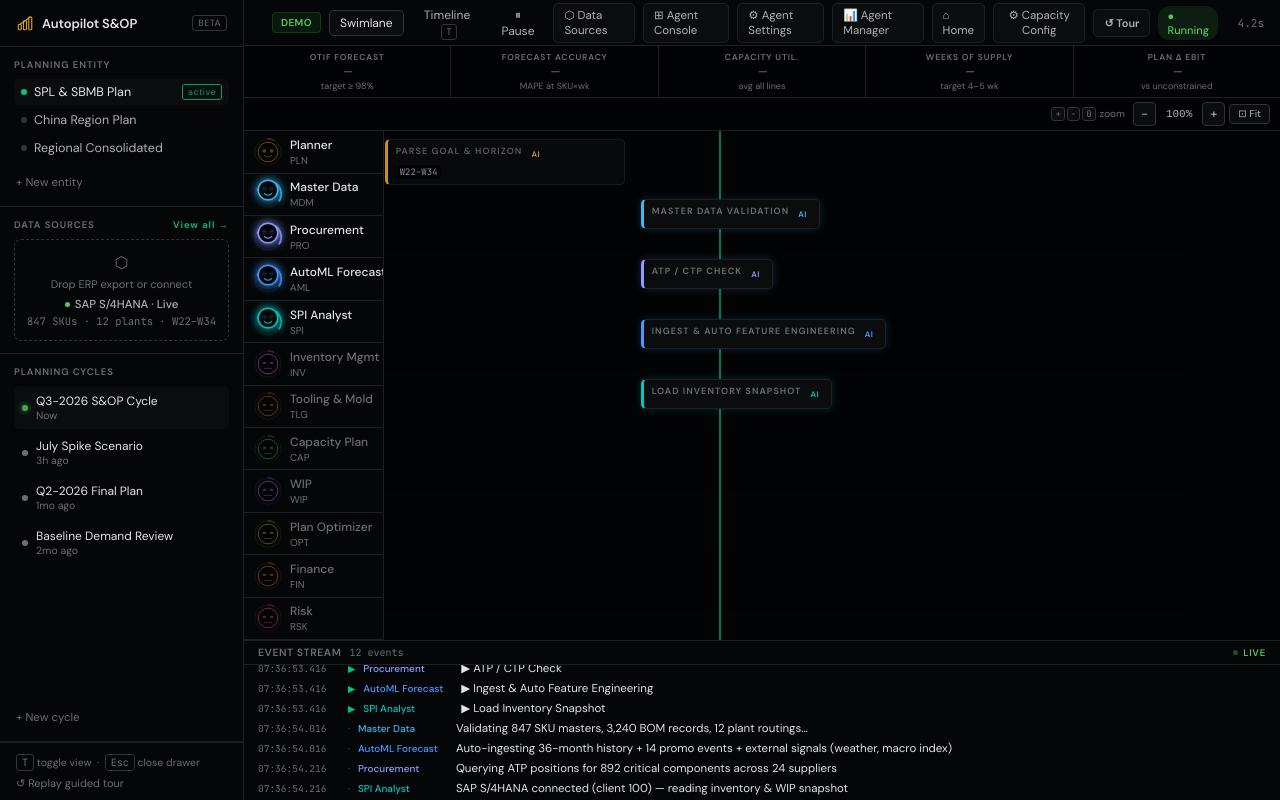
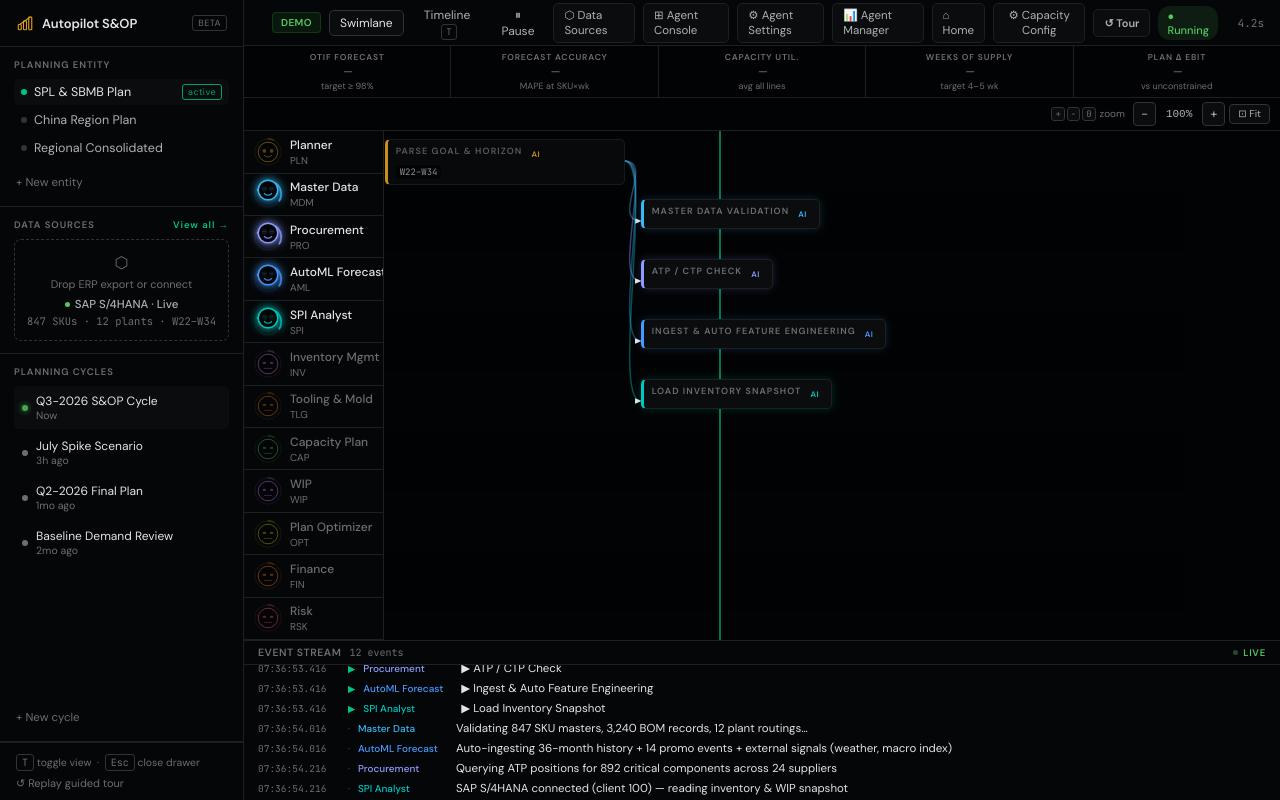
Before and after one commit to jslau2/autopilot-sop, a React (Vite) app in the folder frontend/: page /pipeline in a window 1280 px wide. Both pictures are taken after a click on the button "Skip tour". Built offline with nearby package versions, Linux system fonts and the light colour scheme; a web font is replaced by a local one.

Commit message:
Add dependency connector arrows to swimlane view
https://claude.ai/code/session_011jJSBBy7LGVbrd5WR7VG7b

```diff
--- a/frontend/src/components/Swimlane.tsx
+++ b/frontend/src/components/Swimlane.tsx
@@ -42,9 +42,7 @@ function StepCard({ step, laneIndex, pxPerSec, elapsedT, onClick }: StepCardProp
     <div
       className={`step-card${statusClass}`}
       style={{
-        position: 'absolute',
-        left,
-        top,
+        position: 'absolute', left, top,
         width: step.endT != null ? width : undefined,
         minWidth: step.endT == null ? 80 : undefined,
         '--ac': color,
@@ -73,6 +71,68 @@ function StepCard({ step, laneIndex, pxPerSec, elapsedT, onClick }: StepCardProp
   );
 }
 
+interface ConnectorsProps {
+  stepsArr: Step[];
+  steps: Record<string, Step>;
+  pxPerSec: number;
+  elapsedT: number;
+}
+
+function Connectors({ stepsArr, steps, pxPerSec, elapsedT }: ConnectorsProps) {
+  const paths: React.ReactNode[] = [];
+
+  for (const step of stepsArr) {
+    if (!step.deps || step.deps.length === 0) continue;
+    const toLaneIdx = AGENT_ORDER.indexOf(step.agent);
+    if (toLaneIdx < 0) continue;
+    const toX = step.startT * pxPerSec;
+    const toY = toLaneIdx * LANE_H + LANE_H / 2;
+    const color = AGENTS[step.agent]?.color ?? 'var(--text-3)';
+
+    for (const depId of step.deps) {
+      const dep = steps[depId];
+      if (!dep) continue;
+      const fromLaneIdx = AGENT_ORDER.indexOf(dep.agent);
+      if (fromLaneIdx < 0) continue;
+      const fromX = (dep.endT ?? elapsedT) * pxPerSec;
+      const fromY = fromLaneIdx * LANE_H + LANE_H / 2;
+
+      const cpOffset = Math.max(Math.abs(toX - fromX) * 0.45, 30);
+      const d = `M ${fromX} ${fromY} C ${fromX + cpOffset} ${fromY}, ${toX - cpOffset} ${toY}, ${toX} ${toY}`;
+
+      paths.push(
+        <path
+          key={`${depId}->${step.id}`}
+          d={d}
+          fill="none"
+          style={{ stroke: color, color }}
+          strokeWidth={1.5}
+          strokeOpacity={0.4}
+          markerEnd="url(#sw-arrow)"
+        />
+      );
+    }
+  }
+
+  return (
+    <svg style={{ position: 'absolute', top: 0, left: 0, width: '100%', height: '100%', pointerEvents: 'none', overflow: 'visible' }}>
+      <defs>
+        <marker id="sw-arrow" viewBox="0 0 10 10" refX="8" refY="5" markerWidth="5" markerHeight="5" orient="auto">
+          <path d="M 0 1 L 9 5 L 0 9 z" fill="currentColor" />
+        </marker>
+      </defs>
+      {paths}
+    </svg>
+  );
+}
+
+const zoomBtnStyle: React.CSSProperties = {
+  background: 'var(--bg-card)', border: '1px solid var(--border)',
+  color: 'var(--text-2)', borderRadius: 4, cursor: 'pointer',
+  fontSize: 13, padding: '2px 7px', lineHeight: 1.4,
+  transition: 'border-color 0.1s, color 0.1s',
+};
+
 export default function Swimlane() {
   const { steps, stepsArr, elapsedT, setSelectedStepId } = useDashboard();
   const [pxPerSec, setPxPerSec] = useState(DEFAULT_PX_PER_SEC);
@@ -92,7 +152,6 @@ export default function Swimlane() {
     setPxPerSec(Math.max(8, (containerW - 40) / maxT));
   }, [maxT]);
 
-  // Ctrl+scroll to zoom
   useEffect(() => {
     const el = scrollRef.current;
     if (!el) return;
@@ -105,7 +164,6 @@ export default function Swimlane() {
     return () => el.removeEventListener('wheel', handler);
   }, [zoom]);
 
-  // Keyboard: + - = 0
   useEffect(() => {
     const handler = (e: KeyboardEvent) => {
       if (e.target instanceof HTMLTextAreaElement || e.target instanceof HTMLInputElement) return;
@@ -162,16 +220,16 @@ export default function Swimlane() {
           <div style={{ position: 'relative', width: totalWidth, height: AGENT_ORDER.length * LANE_H }}>
             {/* Lane backgrounds */}
             {AGENT_ORDER.map((agentId, i) => (
-              <div
-                key={agentId}
-                style={{
-                  position: 'absolute', left: 0, right: 0,
-                  top: i * LANE_H, height: LANE_H,
-                  background: i % 2 === 0 ? 'transparent' : 'oklch(0 0 0 / 0.03)',
-                  borderBottom: '1px solid var(--border-s)',
-                }}
-              />
+              <div key={agentId} style={{
+                position: 'absolute', left: 0, right: 0,
+                top: i * LANE_H, height: LANE_H,
+                background: i % 2 === 0 ? 'transparent' : 'oklch(0 0 0 / 0.03)',
+                borderBottom: '1px solid var(--border-s)',
+              }} />
             ))}
+
+            {/* Dependency connectors — rendered below cards */}
+            <Connectors stepsArr={stepsArr} steps={steps} pxPerSec={pxPerSec} elapsedT={elapsedT} />
 
             {/* Time cursor */}
             <div style={{
@@ -200,10 +258,3 @@ export default function Swimlane() {
     </div>
   );
 }
-
-const zoomBtnStyle: React.CSSProperties = {
-  background: 'var(--bg-card)', border: '1px solid var(--border)',
-  color: 'var(--text-2)', borderRadius: 4, cursor: 'pointer',
-  fontSize: 13, padding: '2px 7px', lineHeight: 1.4,
-  transition: 'border-color 0.1s, color 0.1s',
-};
```
